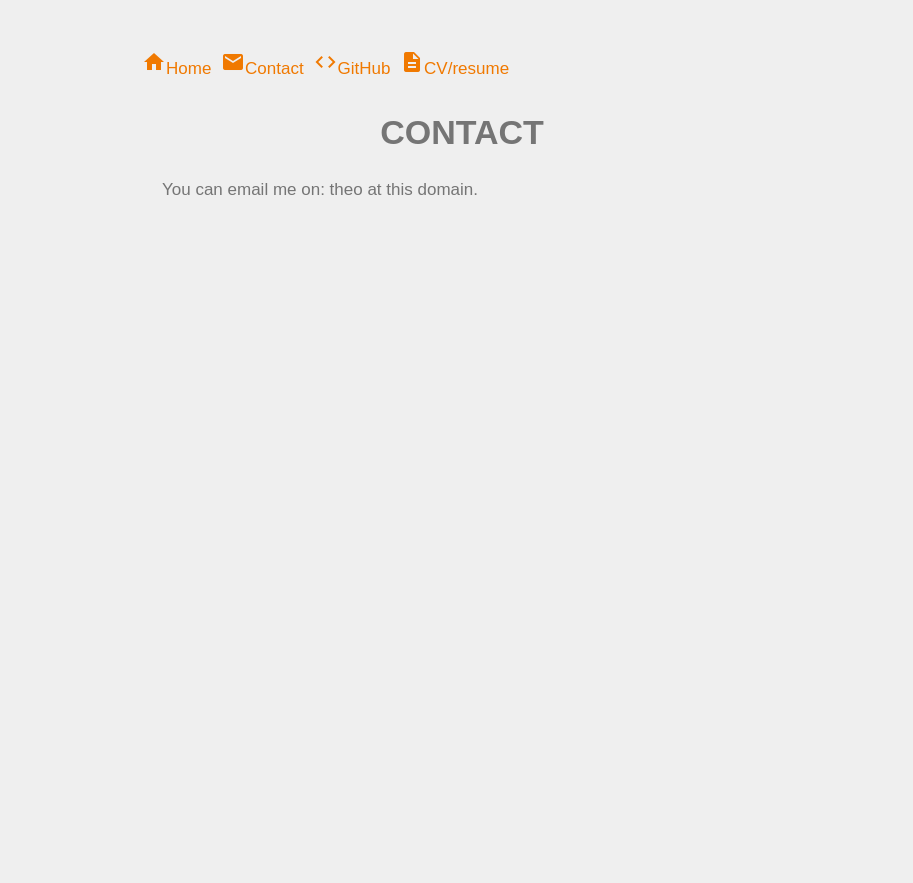
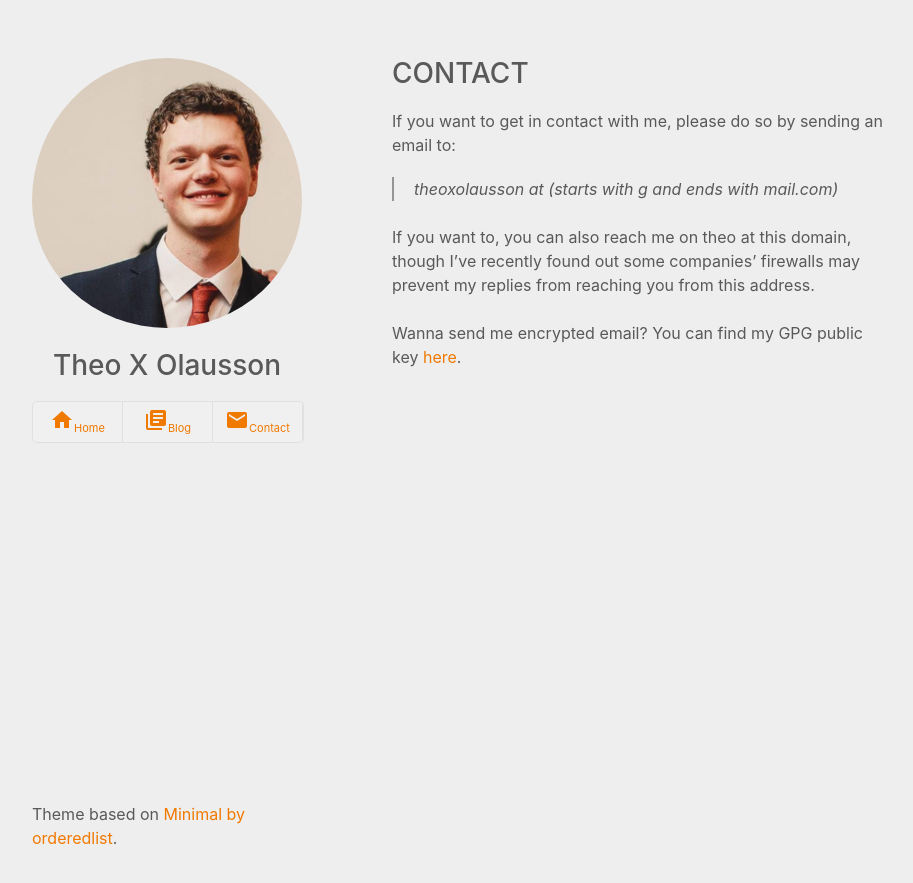
Before and after one commit to theoxo/theoxo.github.io, a Jekyll site: the page built from contact.md, in a window 1280 px wide. Shown: the top 883 px of the page, without its empty margins (178-1091 px from the left). Built offline with Jekyll 4.4.1, drawn with Linux system fonts in a browser that asks for light colours.

Commit message:
feat: new website theme, general cleanup

```diff
--- a/_config.yml
+++ b/_config.yml
@@ -1,6 +1,4 @@
 title: Theo Olausson
 markdown: kramdown
 collections:
-  portfolio:
-    output: true
-    permalink: /portfolio/:path/
+  - posts
--- a/_layouts/default.html
+++ b/_layouts/default.html
@@ -7,19 +7,22 @@
       <link rel="stylesheet" type="text/css" href="/assets/main.css">
     </head>
     <body>
-      <nav>
+      <div id="app" class="wrapper">
+      <header>
+        <img src="/assets/me.png" style="border-radius: 50%;"><br/>
+        <h1>Theo X Olausson</h1>
         <ul>
             <li><a href="/"><i class="material-icons">home</i>Home</a></li>
+            <li><a href="/blog"><i class="material-icons">library_books</i>Blog</a></li>
             <li><a href="/contact"><i class="material-icons">email</i>Contact</a></li>
-            <li><a href="https://github.com/theoxo" target="_blank">
-              <i class="material-icons">code</i>GitHub</a></li>
-            <li><a href="/assets/resume.pdf" target="_blank">
-                <i class="material-icons">description</i>CV/resume</a></li>
         </ul>
-      </nav>
-      <div class="container">
+      </header>
+      <section>
       <h1> {{ page.subtitle | upcase }} </h1>
       {{ content }}
-      </div>
+      </section>
+      <footer>
+        Theme based on <a href="https://orderedlist.com/minimal/">Minimal by orderedlist</a>.
+      </footer>
     </body>
   </html>
--- a/assets/main.css
+++ b/assets/main.css
@@ -1,21 +1,35 @@
 body {
-  font-family: sans-serif;
-  margin: 50px auto;
-  max-width: 720px;
-  line-height: 1.6;
-  font-size: 17px;
-  color: #757575;
-  background-color:#EFEFEF;
+  color: #727272;
+  background-color:#EFEEEE;
+  padding:50px;
+  font: 16px/1.5 -apple-system, BlinkMacSystemFont, "Segoe UI", Roboto, Oxygen, Ubuntu, Cantarell, "Fira Sans", "Droid Sans", "Helvetica Neue", Arial, sans-serif, "Apple Color Emoji", "Segoe UI Emoji", "Segoe UI Symbol";
+  color:#595959;
+  font-weight:400;
 }
 
-.textright {
-    text-align: right;
+h1, h2, h3, h4, h5, h6 {
+  margin:0 0 20px;
 }
 
-.container {
-    margin: 10px auto;
-    max-width: 600px;
-    text-align: center;
+p, ul, ol, table, pre, dl {
+  margin:0 0 20px;
+}
+
+h1, h2, h3 {
+  line-height:1.1;
+}
+
+h1 {
+  font-size:28px;
+  font-weight: 500;
+}
+
+h2 {
+  font-weight: 500;
+}
+
+h3, h4, h5, h6 {
+  font-weight: 500;
 }
 
 a {
@@ -24,24 +38,220 @@ a {
 }
 
 a:hover {
-  color:#757575;
+  color:#727272;
 }
 
-h1 {
-  margin-bottom: 0px;
+.wrapper {
+  width:860px;
+  margin:0 auto;
 }
 
-li {
-  margin-top: 1em;
-  display: inline;
-  padding-right: 5px;
+blockquote {
+  border-left:2px solid #959595;
+  margin:0;
+  padding:0 0 0 20px;
+  font-style:italic;
 }
 
-mark {
-  background-color:#CAEBF2;
-  color: #353535;
+code, pre {
+  font-family:Monaco, Bitstream Vera Sans Mono, Lucida Console, Terminal, Consolas, Liberation Mono, DejaVu Sans Mono, Courier New, monospace;
+  color:#333;
 }
 
-p {
+pre {
+  padding:8px 15px;
+  background: #f8f8f8;
+  border-radius:5px;
+  border:1px solid #e5e5e5;
+  overflow-x: auto;
+}
+
+table {
+  width:100%;
+  border-collapse:collapse;
+}
+
+th, td {
   text-align:left;
+  padding:5px 10px;
+  border-bottom:1px solid #e5e5e5;
 }
+
+dt {
+  color:#444;
+  font-weight:500;
+}
+
+th {
+  color:#444;
+}
+
+img {
+  max-width:270px;
+  float:center;
+  padding-bottom:1em;
+
+}
+
+header {
+  text-align:center;
+  width:270px;
+  float:left;
+  position:fixed;
+  -webkit-font-smoothing:subpixel-antialiased;
+}
+
+header ul {
+  list-style:none;
+  height:40px;
+  padding:0;
+  background: #f1f0f0;
+  border-radius:5px;
+  border:1px solid #e1e0e0;
+  width:270px;
+}
+
+header li {
+  width:89px;
+  float:left;
+  border-right:1px solid #e0e0e0;
+  height:40px;
+}
+
+header li:first-child a {
+  border-radius:5px 0 0 5px;
+}
+
+header li:last-child a {
+  border-radius:0 5px 5px 0;
+}
+
+header ul a {
+  line-height:1;
+  font-size:11px;
+  display:block;
+  text-align:center;
+  padding-top:6px;
+  height:34px;
+}
+
+header ul a:hover {
+  color:#999;
+}
+
+
+strong {
+  color:#222;
+  font-weight:500;
+}
+
+header ul li + li + li + li {
+  border-right:none;
+  width:89px;
+}
+
+header ul a strong {
+  font-size:14px;
+  display:block;
+  color:#222;
+}
+
+section {
+  width:500px;
+  float:right;
+  padding-bottom:50px;
+}
+
+small {
+  font-size:11px;
+}
+
+hr {
+  border:0;
+  background:#e5e5e5;
+  height:1px;
+  margin:0 0 20px;
+}
+
+footer {
+  width:270px;
+  float:left;
+  position:fixed;
+  bottom:50px;
+  -webkit-font-smoothing:subpixel-antialiased;
+}
+
+@media print, screen and (max-width: 960px) {
+
+  div.wrapper {
+    width:auto;
+    margin:0;
+  }
+
+  header, section, footer {
+    float:none;
+    position:static;
+    width:auto;
+  }
+
+  header {
+    padding-right:320px;
+  }
+
+  section {
+    border:1px solid #e5e5e5;
+    border-width:1px 0;
+    padding:20px 0;
+    margin:0 0 20px;
+  }
+
+  header a small {
+    display:inline;
+  }
+
+  header ul {
+    position:absolute;
+    right:50px;
+    top:52px;
+  }
+}
+
+@media print, screen and (max-width: 720px) {
+  body {
+    word-wrap:break-word;
+  }
+
+  header {
+    padding:0;
+  }
+
+  header ul, header p.view {
+    position:static;
+  }
+
+  pre, code {
+    word-wrap:normal;
+  }
+}
+
+@media print, screen and (max-width: 480px) {
+  body {
+    padding:15px;
+  }
+
+  header ul {
+    width:99%;
+  }
+
+  header li, header ul li + li + li {
+    width:33%;
+  }
+}
+
+@media print {
+  body {
+    padding:0.4in;
+    font-size:12pt;
+    color:#444;
+  }
+}
--- a/contact.md
+++ b/contact.md
@@ -3,5 +3,13 @@ layout: default
 title: Theo Olausson
 subtitle: Contact
 ---
-<p> You can email me on: theo at this domain.
-</p>
+If you want to get in contact with me, please do so by sending an email to:
+
+<blockquote>
+theoxolausson at (starts with g and ends with mail.com)
+</blockquote>
+<br>
+If you want to, you can also reach me on theo at this domain, though I've recently
+found out some companies' firewalls may prevent my replies from reaching you from this address.
+<br><br>
+Wanna send me encrypted email? You can find my GPG public key <a href="/assets/txogpgkey.txt">here</a>.
```
Also changed, not shown: assets/txogpgkey.txt (added, +52 -0 lines), blog.md (added, +6 -0 lines), index.md (+10 -3 lines), assets/me.png (added).
